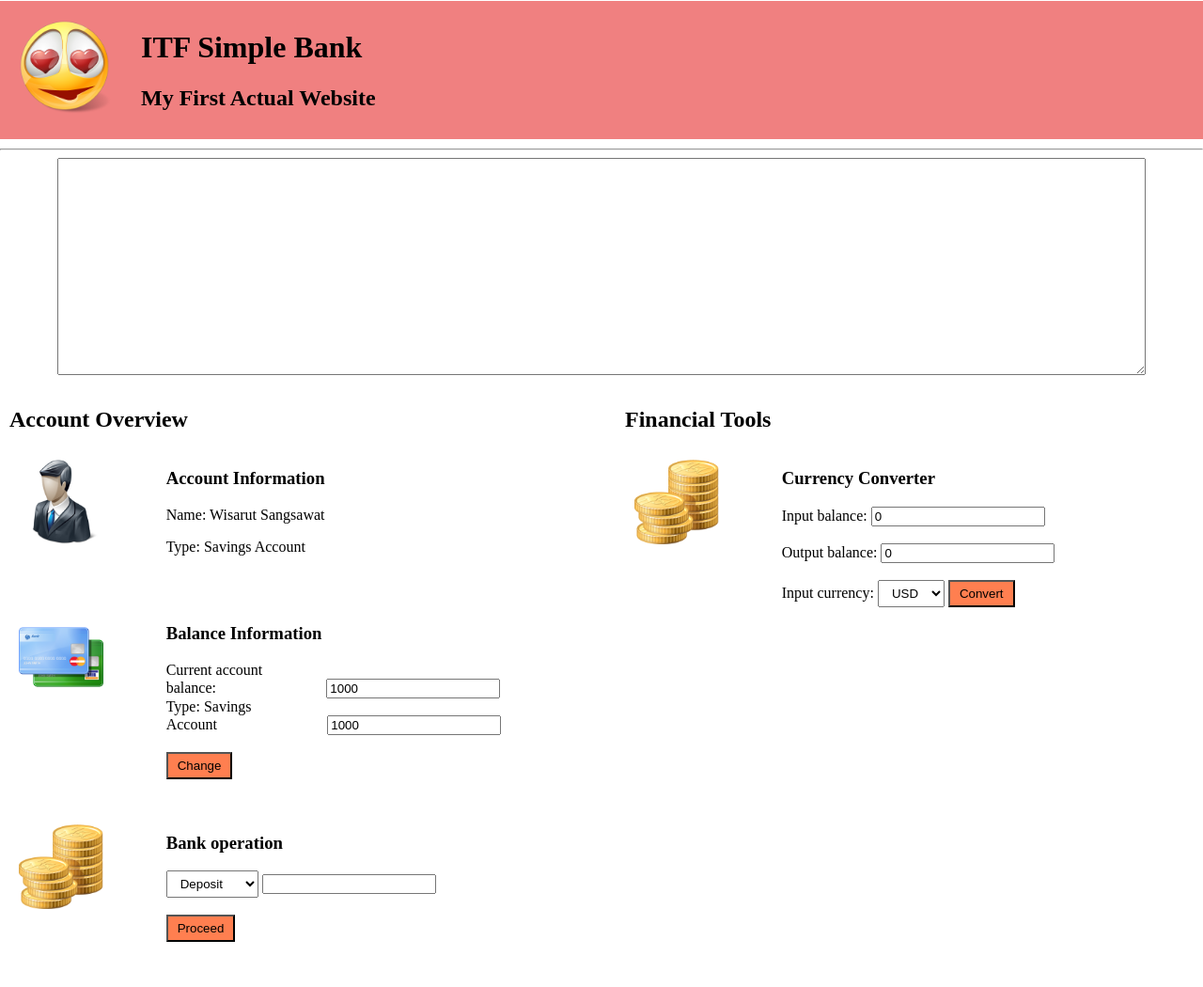
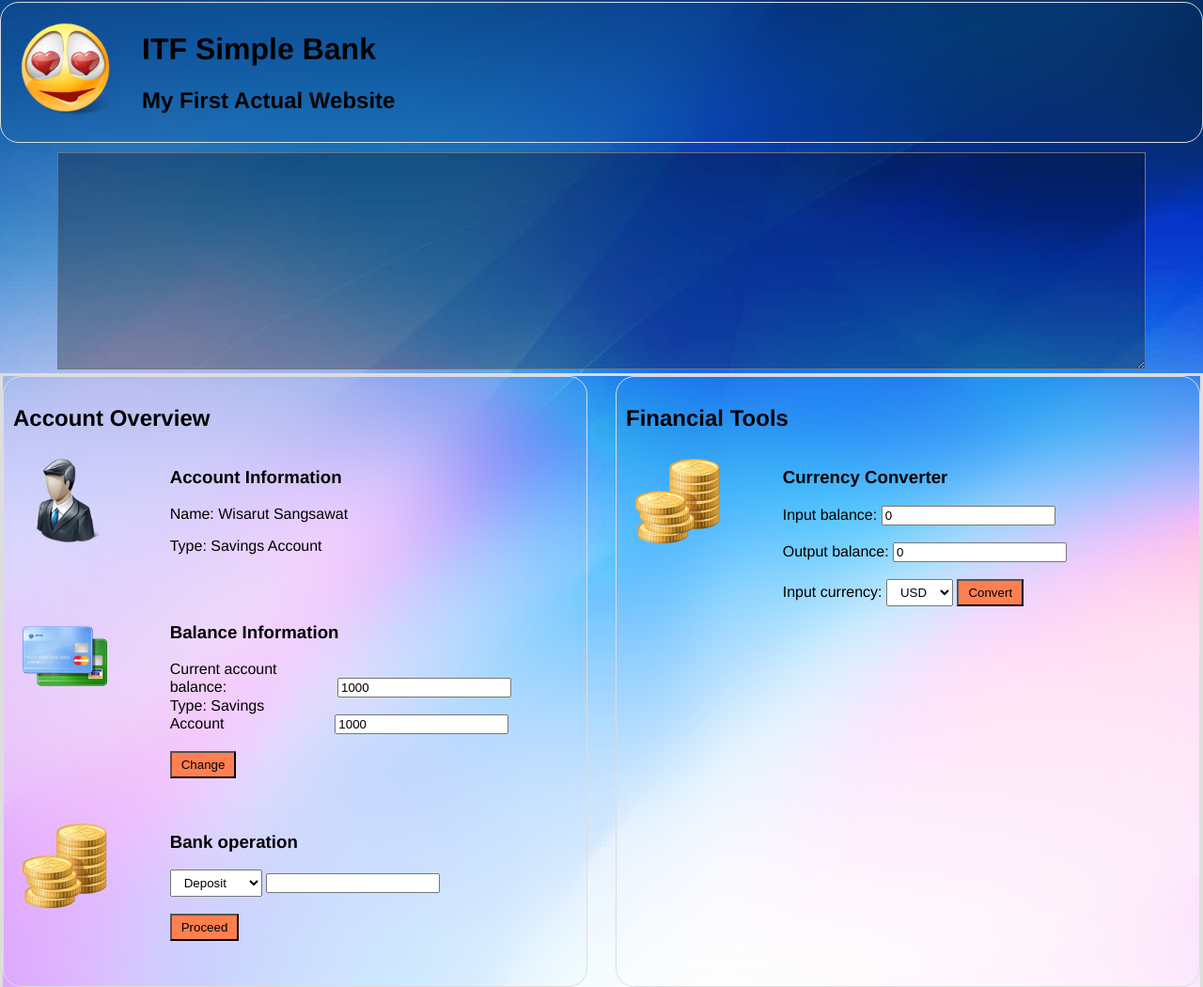
Before and after one commit to 68070174-tech/itf-it68070174, a plain HTML site: page index.html in a window 1280 px wide. Shown: the part 116-1166 px from the top of the page at 94% size. Drawn offline with Linux system fonts and the light colour scheme.

Commit message:
Beautiful

```diff
--- a/index.html
+++ b/index.html
@@ -19,7 +19,6 @@
             <h2>My First Actual Website</h2>
         </div>
     </div>
-    <hr>
     <center><textarea rows="15" id="log" readonly></textarea></center>
     <div class="content">
         <div id="Account-Overview" class="box">
--- a/styles.css
+++ b/styles.css
@@ -7,6 +7,10 @@ nav {
 
 body {
     margin: 0;
+    font-family: 'Franklin Gothic Medium', 'Arial Narrow', Arial, sans-serif;
+    background-image: url("bg.jpg");
+    background-position: center;
+    background-size: cover;
 }
 
 img {
@@ -16,14 +20,17 @@ img {
 
 textarea {
     width: 90%;
+    background-color: rgba(0, 0, 0, 0.3);
 }
 
 .Heading {
     margin-block: 10px;
     padding: 10px;
-    background-color: lightcoral;
     display: flex;
     gap: 20px;
+    border: 1px solid #ddd;
+    backdrop-filter: blur(30px);
+    border-radius: 20px;
 }
 
 #Account-Overview, #Finance {
@@ -53,10 +60,13 @@ select {
     display: flex;
     justify-content: space-between;
     gap: 30px;
+    border: 3px solid #ddd;
 }
 
 .box {
     flex: 1;
     padding: 20px;
-    border: 1px;
+    border: 1px solid #ddd;
+    border-radius: 20px;
+    backdrop-filter: blur(30px);
 }
```
Also changed, not shown: bg.jpg (added).
